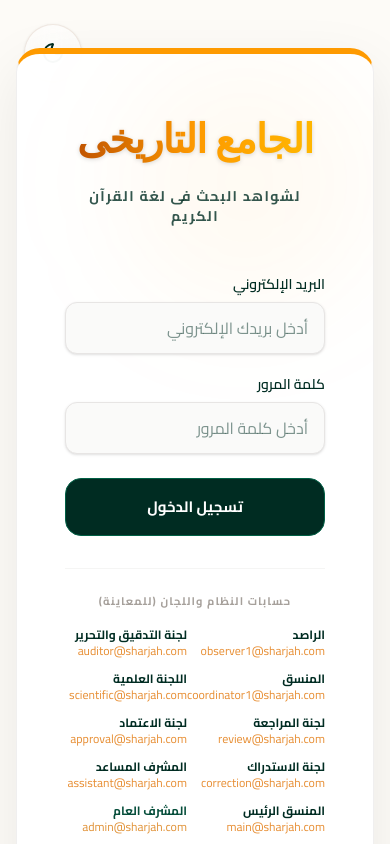
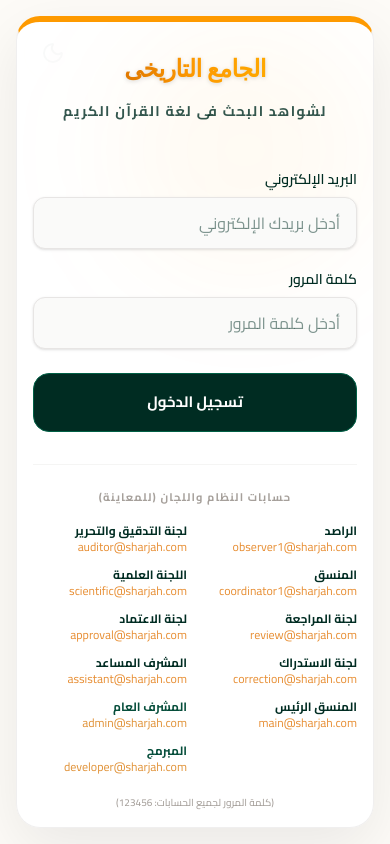
Before and after one commit to fayzm1102004-creator/drsayedheshamt, a React (Vite) app: page /login in a window 390 px wide. Shown: the top 844 px of the page. Built offline with nearby package versions, Linux system fonts and the light colour scheme; no server answers; a web font is replaced by a local one.

Commit message:
fix: global CSS responsive overrides - fix ALL pages on mobile (tables, padding, modals, spacing)

```diff
--- a/src/index.css
+++ b/src/index.css
@@ -128,3 +128,143 @@
 .animate-widget-in {
   animation: widget-in 0.3s cubic-bezier(0.16, 1, 0.3, 1) forwards;
 }
+
+/* ============================================================
+   GLOBAL MOBILE RESPONSIVE OVERRIDES
+   These rules ensure ALL pages/components look great on mobile
+   without needing per-component Tailwind class changes.
+   ============================================================ */
+
+/* ── Force all tables to be horizontally scrollable ── */
+@media (max-width: 767px) {
+  /* Wrap tables in scroll container behavior */
+  table {
+    display: block;
+    overflow-x: auto;
+    -webkit-overflow-scrolling: touch;
+    white-space: nowrap;
+    font-size: 13px;
+  }
+
+  thead, tbody, tr {
+    display: table;
+    width: 100%;
+    table-layout: auto;
+  }
+
+  thead {
+    display: table-header-group;
+  }
+
+  tbody {
+    display: table-row-group;
+  }
+
+  /* Reduce table cell padding on mobile */
+  th, td {
+    padding-left: 0.75rem !important;
+    padding-right: 0.75rem !important;
+    padding-top: 0.75rem !important;
+    padding-bottom: 0.75rem !important;
+  }
+
+  /* Fix fixed-width columns on mobile */
+  th[class*="w-"], td[class*="w-"] {
+    width: auto !important;
+    min-width: 100px;
+  }
+
+  /* ── Reduce card/section padding on mobile ── */
+  [class*="p-10"],
+  [class*="p-12"],
+  [class*="p-16"] {
+    padding: 1rem !important;
+  }
+
+  [class*="px-8"],
+  [class*="px-12"],
+  [class*="px-16"] {
+    padding-left: 1rem !important;
+    padding-right: 1rem !important;
+  }
+
+  [class*="py-8"],
+  [class*="py-12"],
+  [class*="py-16"] {
+    padding-top: 1rem !important;
+    padding-bottom: 1rem !important;
+  }
+
+  /* ── Scale down large headings ── */
+  [class*="text-[2rem]"],
+  [class*="text-[2.5rem]"],
+  [class*="text-[3rem]"] {
+    font-size: 1.5rem !important;
+    line-height: 1.3 !important;
+  }
+
+  /* ── Flex button groups stack vertically ── */
+  td .flex.justify-center.gap-3,
+  td .flex.gap-3 {
+    flex-direction: column;
+    gap: 0.5rem;
+  }
+
+  /* ── Modal responsive ── */
+  [class*="max-w-lg"],
+  [class*="max-w-md"] {
+    max-width: calc(100vw - 2rem) !important;
+  }
+
+  /* ── Reduce vertical spacing ── */
+  [class*="space-y-12"] > * + * {
+    margin-top: 1.5rem !important;
+  }
+
+  [class*="space-y-8"] > * + * {
+    margin-top: 1rem !important;
+  }
+
+  [class*="mb-8"] {
+    margin-bottom: 1rem !important;
+  }
+
+  /* ── Tab/filter buttons responsive ── */
+  [class*="overflow-x-auto"] {
+    -webkit-overflow-scrolling: touch;
+  }
+
+  /* ── Fix the General Supervisor hero section ── */
+  [class*="rounded-[2.5rem]"] {
+    border-radius: 1rem !important;
+  }
+
+  /* ── Ensure body doesn't overflow ── */
+  body {
+    overflow-x: hidden;
+  }
+
+  /* ── Fix FileLink component wrapping ── */
+  .flex.items-center.gap-3 span[class*="text-[15px]"] {
+    font-size: 13px;
+    word-break: break-all;
+  }
+}
+
+/* ── Tablet adjustments (768px - 1023px) ── */
+@media (min-width: 768px) and (max-width: 1023px) {
+  [class*="p-10"],
+  [class*="p-12"],
+  [class*="p-16"] {
+    padding: 1.5rem !important;
+  }
+
+  th, td {
+    padding-left: 1rem !important;
+    padding-right: 1rem !important;
+  }
+
+  [class*="space-y-12"] > * + * {
+    margin-top: 2rem !important;
+  }
+}
```
